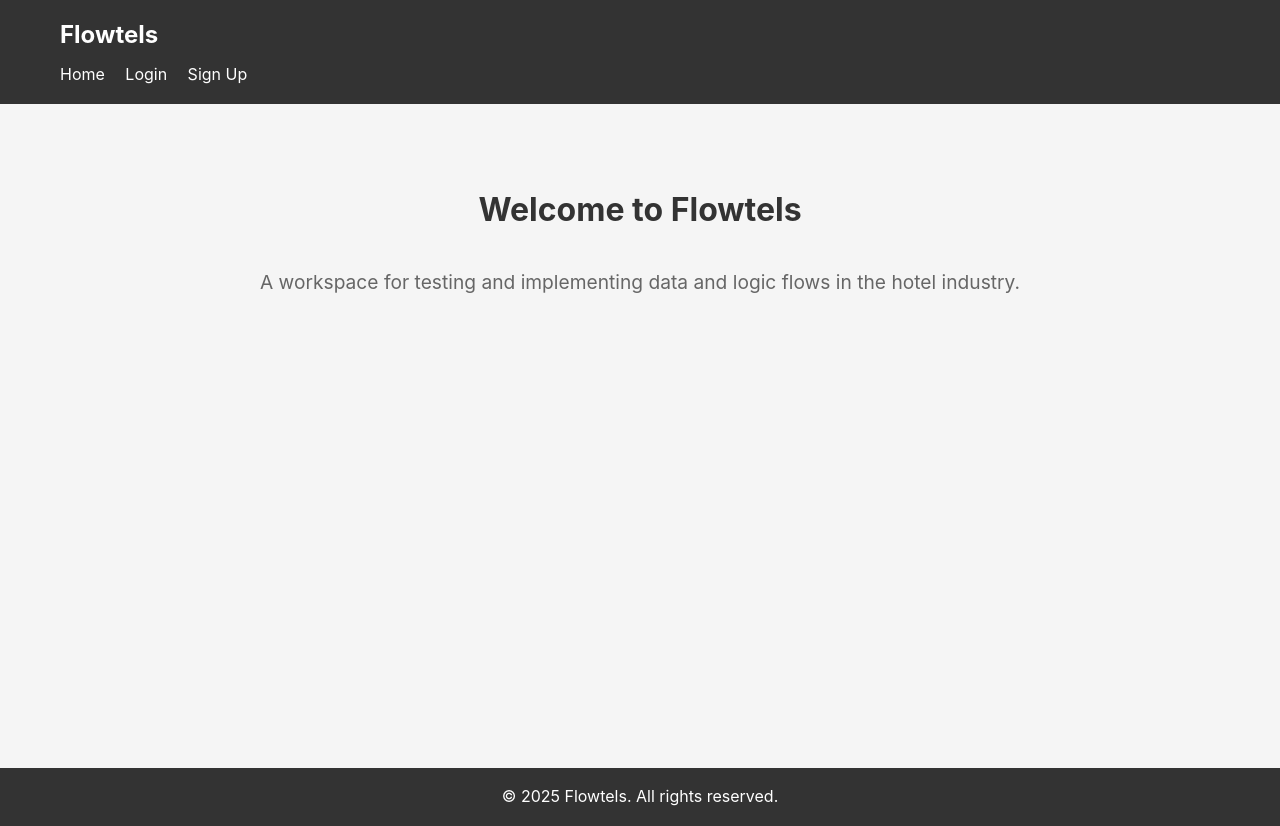
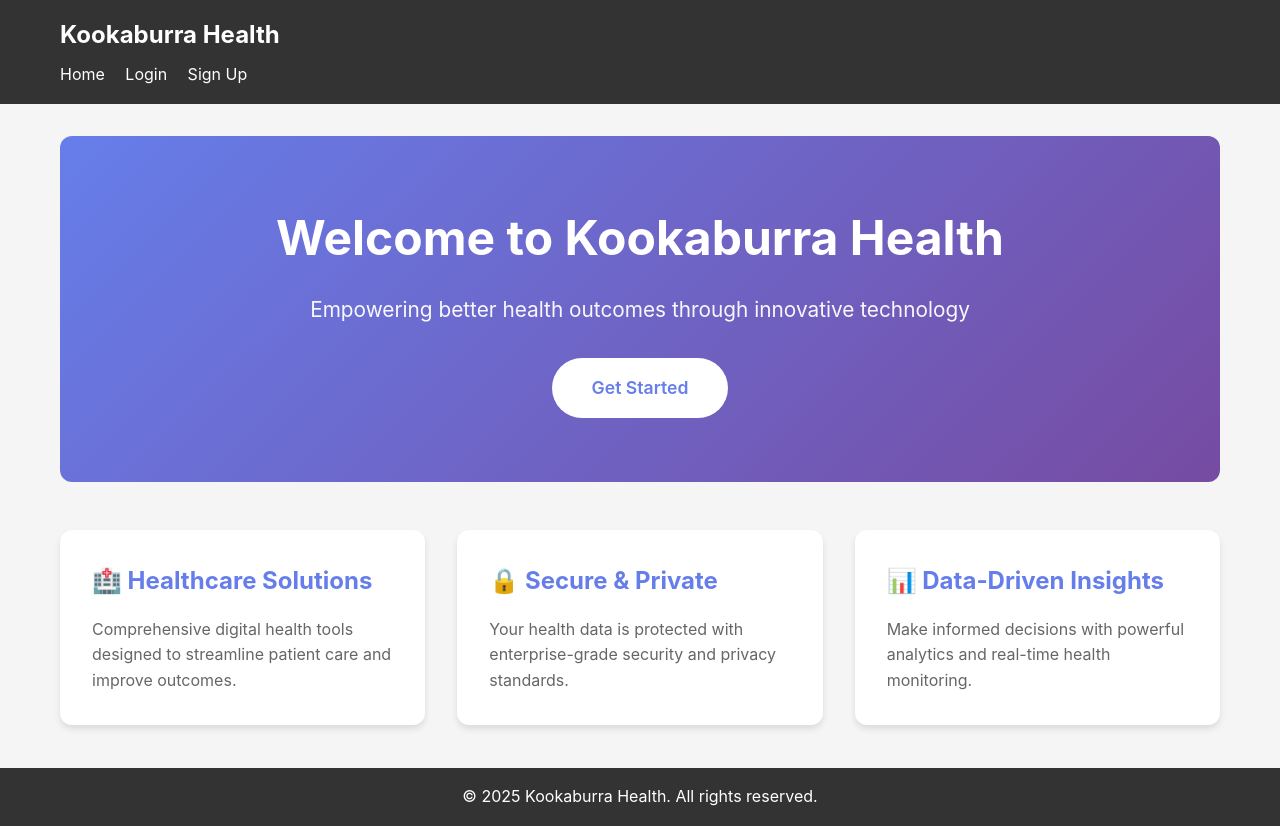
Before and after one commit to Tradd-Horne/kookaburra.health, a Django app: template templates/index.html in a window 1280 px wide. Run offline with Django 5.2, Linux system fonts and the light colour scheme; the template is opened without the code that fills it, so the values that code supplies are empty.

Commit message:
Rebrand from Flowtels to Kookaburra Health

```diff
--- a/config/settings/base.py
+++ b/config/settings/base.py
@@ -151,8 +151,8 @@ REST_FRAMEWORK = {
 
 # DRF Spectacular settings
 SPECTACULAR_SETTINGS = {
-    'TITLE': 'Flowtels API',
-    'DESCRIPTION': 'API documentation for Flowtels',
+    'TITLE': 'Kookaburra Health API',
+    'DESCRIPTION': 'API documentation for Kookaburra Health',
     'VERSION': '1.0.0',
     'SERVE_INCLUDE_SCHEMA': False,
     'SWAGGER_UI_DIST': 'SIDECAR',
@@ -178,7 +178,7 @@ EMAIL_PORT = env.int('EMAIL_PORT', default=587)
 EMAIL_USE_TLS = env.bool('EMAIL_USE_TLS', default=True)
 EMAIL_HOST_USER = env('EMAIL_HOST_USER', default='')
 EMAIL_HOST_PASSWORD = env('EMAIL_HOST_PASSWORD', default='')
-DEFAULT_FROM_EMAIL = env('DEFAULT_FROM_EMAIL', default='noreply@flowtels.com')
+DEFAULT_FROM_EMAIL = env('DEFAULT_FROM_EMAIL', default='noreply@kookaburra.health')
 
 # Logging
 LOGGING = {
--- a/docker-compose.dev.yml
+++ b/docker-compose.dev.yml
@@ -4,13 +4,13 @@ services:
     volumes:
       - postgres_data_dev:/var/lib/postgresql/data
     environment:
-      - POSTGRES_DB=${POSTGRES_DB:-flowtels_db}
-      - POSTGRES_USER=${POSTGRES_USER:-flowtels_user}
+      - POSTGRES_DB=${POSTGRES_DB:-kookaburra_db}
+      - POSTGRES_USER=${POSTGRES_USER:-kookaburra_user}
       - POSTGRES_PASSWORD=${POSTGRES_PASSWORD:-devpassword}
     ports:
       - "5432:5432"
     healthcheck:
-      test: ["CMD-SHELL", "pg_isready -U ${POSTGRES_USER:-flowtels_user} -d ${POSTGRES_DB:-flowtels_db}"]
+      test: ["CMD-SHELL", "pg_isready -U ${POSTGRES_USER:-kookaburra_user} -d ${POSTGRES_DB:-kookaburra_db}"]
       interval: 5s
       timeout: 5s
       retries: 5
--- a/templates/base.html
+++ b/templates/base.html
@@ -4,7 +4,7 @@
     <meta charset="UTF-8">
     <meta name="viewport" content="width=device-width, initial-scale=1.0">
     <meta http-equiv="X-UA-Compatible" content="ie=edge">
-    <title>{% block title %}Flowtels{% endblock %}</title>
+    <title>{% block title %}Kookaburra Health{% endblock %}</title>
 
     <style>
         * {
@@ -148,7 +148,7 @@
 <body>
     <header>
         <div class="container">
-            <h1>Flowtels</h1>
+            <h1>Kookaburra Health</h1>
             <nav>
                 <a href="/">Home</a>
                 {% if user.is_authenticated %}
@@ -182,7 +182,7 @@
 
     <footer>
         <div class="container">
-            <p>&copy; {% now "Y" %} Flowtels. All rights reserved.</p>
+            <p>&copy; {% now "Y" %} Kookaburra Health. All rights reserved.</p>
         </div>
     </footer>
 
--- a/templates/index.html
+++ b/templates/index.html
@@ -1,14 +1,110 @@
 {% extends 'base.html' %}
 
-{% block title %}Home - Flowtels{% endblock %}
+{% block title %}Home - Kookaburra Health{% endblock %}
+
+{% block extra_css %}
+<style>
+    .hero {
+        text-align: center;
+        padding: 4rem 2rem;
+        background: linear-gradient(135deg, #667eea 0%, #764ba2 100%);
+        color: white;
+        border-radius: 12px;
+        margin-bottom: 3rem;
+    }
+
+    .hero h1 {
+        font-size: 3rem;
+        margin-bottom: 1rem;
+        font-weight: 700;
+    }
+
+    .hero p {
+        font-size: 1.3rem;
+        margin-bottom: 2rem;
+        opacity: 0.95;
+    }
+
+    .cta-button {
+        background: white;
+        color: #667eea;
+        padding: 1rem 2.5rem;
+        border-radius: 50px;
+        text-decoration: none;
+        font-size: 1.1rem;
+        font-weight: 600;
+        display: inline-block;
+        transition: transform 0.2s, box-shadow 0.2s;
+    }
+
+    .cta-button:hover {
+        transform: translateY(-2px);
+        box-shadow: 0 10px 25px rgba(0, 0, 0, 0.2);
+    }
+
+    .features {
+        display: grid;
+        grid-template-columns: repeat(auto-fit, minmax(280px, 1fr));
+        gap: 2rem;
+        margin: 3rem 0;
+    }
+
+    .feature-card {
+        background: white;
+        padding: 2rem;
+        border-radius: 12px;
+        box-shadow: 0 4px 6px rgba(0, 0, 0, 0.1);
+        transition: transform 0.2s;
+    }
+
+    .feature-card:hover {
+        transform: translateY(-5px);
+        box-shadow: 0 8px 15px rgba(0, 0, 0, 0.15);
+    }
+
+    .feature-card h3 {
+        color: #667eea;
+        margin-bottom: 1rem;
+        font-size: 1.5rem;
+    }
+
+    .feature-card p {
+        color: #666;
+        line-height: 1.6;
+    }
+</style>
+{% endblock %}
 
 {% block content %}
-<div style="text-align: center; padding: 3rem 0;">
-    <h1>Welcome to Flowtels</h1>
-    <p style="font-size: 1.2rem; color: #666; margin: 2rem 0;">
-        A workspace for testing and implementing data and logic flows in the hotel industry.
-    </p>
+<div class="hero">
+    <h1>Welcome to Kookaburra Health</h1>
+    <p>Empowering better health outcomes through innovative technology</p>
+    {% if not user.is_authenticated %}
+    <a href="{% url 'users:signup' %}" class="cta-button">Get Started</a>
+    {% endif %}
+</div>
 
+<div class="features">
+    <div class="feature-card">
+        <h3>🏥 Healthcare Solutions</h3>
+        <p>Comprehensive digital health tools designed to streamline patient care and improve outcomes.</p>
+    </div>
 
+    <div class="feature-card">
+        <h3>🔒 Secure & Private</h3>
+        <p>Your health data is protected with enterprise-grade security and privacy standards.</p>
+    </div>
+
+    <div class="feature-card">
+        <h3>📊 Data-Driven Insights</h3>
+        <p>Make informed decisions with powerful analytics and real-time health monitoring.</p>
+    </div>
 </div>
+
+{% if user.is_authenticated %}
+<div style="text-align: center; margin: 3rem 0;">
+    <h2 style="color: #333; margin-bottom: 1rem;">Welcome back, {{ user.username }}!</h2>
+    <p style="color: #666; font-size: 1.1rem;">Ready to continue your health journey?</p>
+</div>
+{% endif %}
 {% endblock %}
```
Also changed, not shown: README.md, 1 other file.
